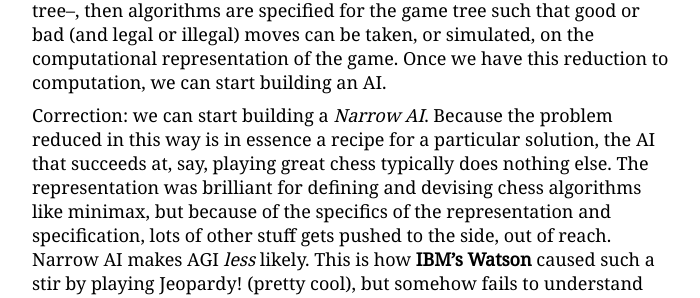
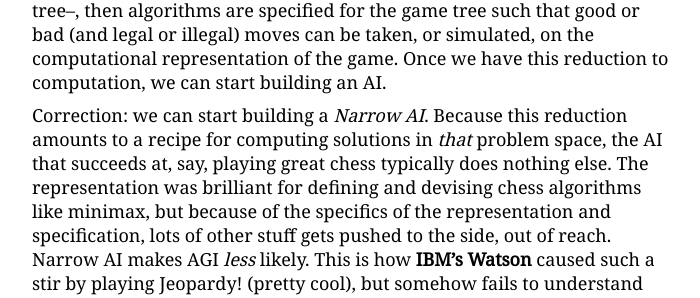
Before and after one commit to thaxist/thaxist.github.io, a Jekyll site: the page built from _posts/2016/2016-09-08-Is-AI-Automation.md, in a window 1280 px wide and 900 px high, scrolled down 3055 px. Shown: the part 157-455 px from the top of the window, without its empty margins (288-988 px from the left). Built offline with Jekyll 4.4.1, drawn with Linux system fonts in a browser that asks for light colours; comment, search, counter and statistics services are not loaded.

Commit message:
Update 2016-09-08-Is-AI-Automation.md

```diff
--- a/_posts/2016/2016-09-08-Is-AI-Automation.md
+++ b/_posts/2016/2016-09-08-Is-AI-Automation.md
@@ -29,7 +29,7 @@
 
  Using this simple framework, it's easy to see how Narrow AI keeps succeeding at more and more complicated tasks.  Engineers and scientists, armed with more and more powerful computers, and using a larger and larger stock of techniques and approaches learned from prior attempts at other problems, keep finding creative ways to represent bits and pieces of our social lives and our world as computational problems.  **Strategy board games** like checkers, chess, and now Go are classic examples of this process of reducing a bit of intellectual activity (playing chess, say) to computation.  First, the game of chess is viewed as a data structure--a game tree--, then algorithms are specified for the game tree such that good or bad (and legal or illegal) moves can be taken, or simulated, on the computational representation of the game.  Once we have this reduction to computation, we can start building an AI.
 
- Correction:  we can start building a _Narrow AI_.  Because the problem reduced in this way is in essence a recipe for a particular solution, the AI that succeeds at, say, playing great chess typically does nothing else.  The representation was brilliant for defining and devising chess algorithms like minimax, but because of the specifics of the representation and specification, lots of other stuff gets pushed to the side, out of reach.  Narrow AI makes AGI _less_ likely.  This is how **IBM's Watson** caused such a stir by playing Jeopardy! (pretty cool), but somehow fails to understand much of anything else about language, especially the more general, simple tasks of reading and understanding basic prose, like in the newspaper, or from the guy chatting with you on the street.
+ Correction:  we can start building a _Narrow AI_.  Because this reduction amounts to a recipe for computing solutions in _that_ problem space, the AI that succeeds at, say, playing great chess typically does nothing else.  The representation was brilliant for defining and devising chess algorithms like minimax, but because of the specifics of the representation and specification, lots of other stuff gets pushed to the side, out of reach.  Narrow AI makes AGI _less_ likely.  This is how **IBM's Watson** caused such a stir by playing Jeopardy! (pretty cool), but somehow fails to understand much of anything else about language, especially the more general, simple tasks of reading and understanding basic prose, like in the newspaper, or from the guy chatting with you on the street.
 
  In fact, much of the intelligence of an AI system like Watson can be attributed to the human engineers, who ingeniously found ways to make playing the game of Jeopardy _non_-general.  They found an architecture, and a set of algorithms, that translate the task of playing Jeopardy! into a tractable representation and specification (see my article on this [here](http://www.thebestschools.org/magazine/watson-computer-plays-jeopardy/)).  At that point, all the intelligence is "set" in the system; Watson isn't gonna run off and start thinking or doing something else.  The price of Narrow AI victory is such specificity.
 
```
